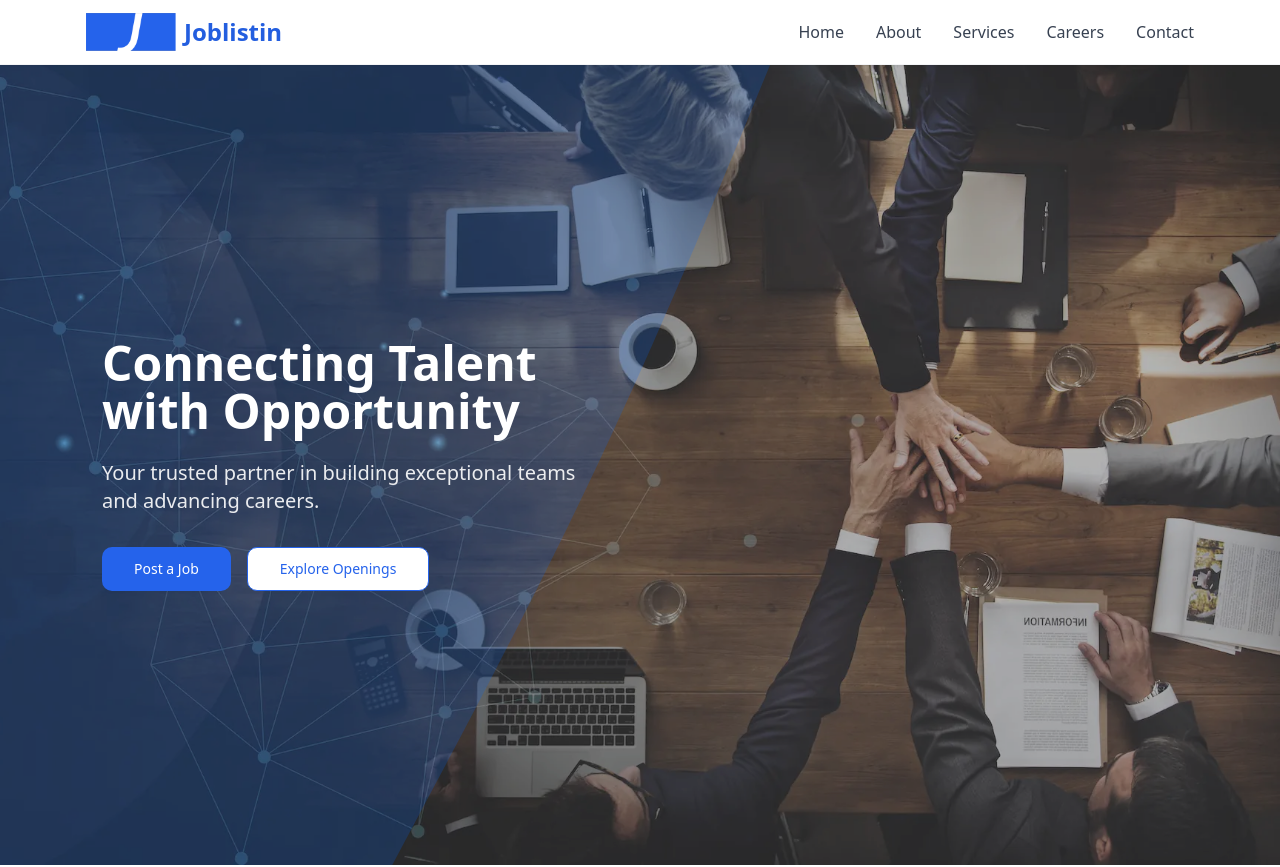
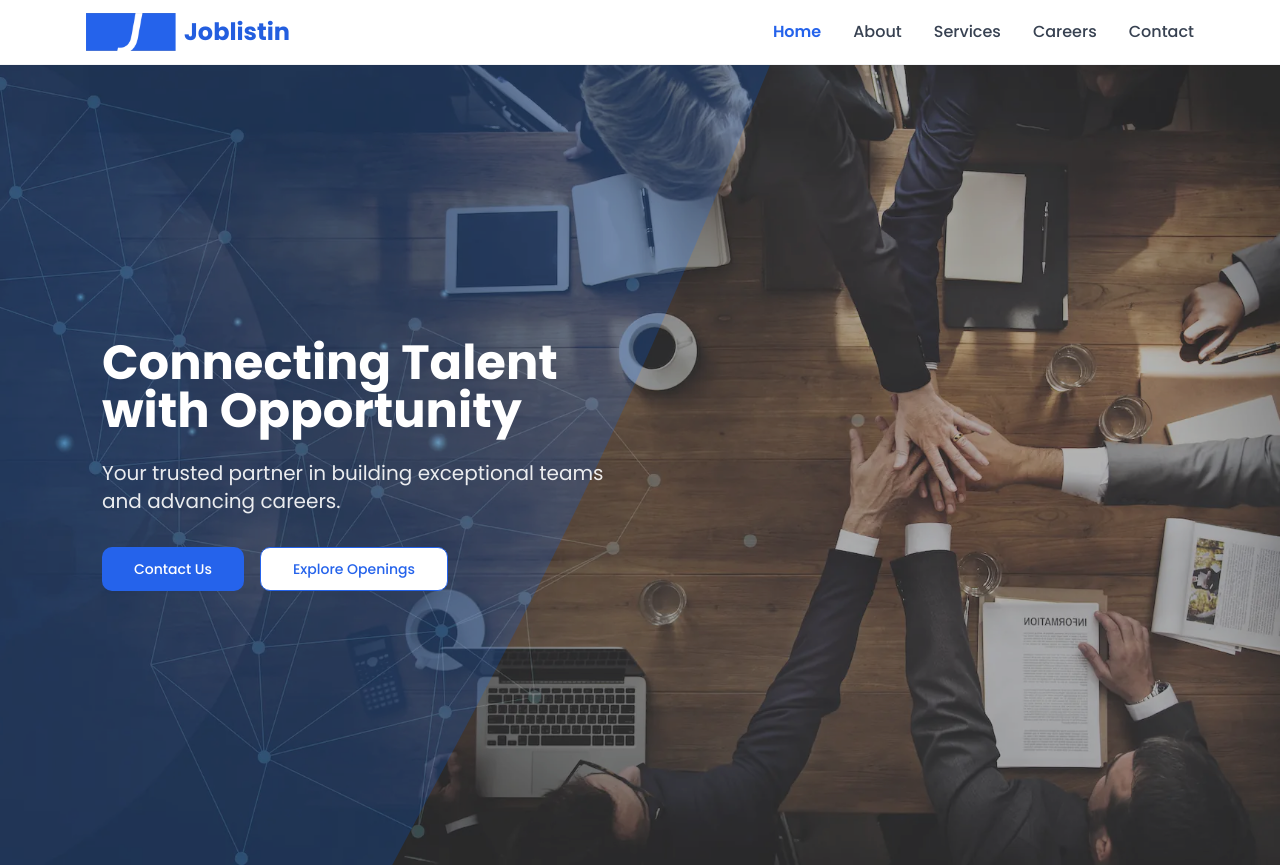
Before and after one commit to Pankaj143s/Joblistin, a Next.js app: page / in a window 1280 px wide. Shown: the top 867 px of the page. Built offline with nearby package versions, Linux system fonts and the light colour scheme.

Commit message:
Updated font and header

```diff
--- a/app/contact/page.tsx
+++ b/app/contact/page.tsx
@@ -152,11 +152,11 @@ export default function ContactPage() {
       </section>
 
       {/* Contact Form and Info */}
-      <section className="py-16 lg:py-24">
+      <section className="py-16 lg:py-24 " id="contact-form">
         <div className="container mx-auto px-4">
           <div className="grid lg:grid-cols-2 gap-12">
             {/* ------ Contact Form ------ */}
-            <div>
+            <div >
               <Card className="border-0 shadow-lg rounded-xl">
                 <CardHeader className="pb-6">
                   <CardTitle className="text-2xl text-gray-900">
@@ -172,7 +172,7 @@ export default function ContactPage() {
                       ✅ Thank you! Your message has been sent.
                     </p>
                   ) : (
-                    <form className="space-y-6" onSubmit={handleSubmit}>
+                    <form  className="space-y-6" onSubmit={handleSubmit}>
                       <div className="grid md:grid-cols-2 gap-4">
                         <div>
                           <Label htmlFor="firstName">First Name</Label>
--- a/app/layout.tsx
+++ b/app/layout.tsx
@@ -23,7 +23,7 @@ export default function RootLayout({
   return (
     /* 4️⃣  Apply the Poppins class from next/font/google */
     <html lang="en" className={poppins.variable}>
-      <body className="font-sans">{children}</body>
+      <body >{children}</body>
     </html>
   )
 }
--- a/app/page.tsx
+++ b/app/page.tsx
@@ -66,7 +66,8 @@ export default function HomePage() {
     {
       icon: Users,
       title: "Client-Centric",
-      description: "Tailored solutions crafted to each client’s specific goals.",
+      description:
+        "Tailored solutions crafted to each client’s specific goals.",
     },
   ];
 
@@ -138,13 +139,17 @@ export default function HomePage() {
               careers.
             </p>
             <div className="flex flex-col sm:flex-row gap-4">
-              <Button
-                size="lg"
-                className="soft-hover  bg-blue-600 text-white hover:bg-blue-700 px-8 py-3"
-              >
-                Post a Job
-              </Button>
-              <Link href="/careers">
+              <Link href="/contact#contact-form">
+                {" "}
+                <Button
+                  size="lg"
+                  className="soft-hover bg-blue-600 text-white hover:bg-blue-700 px-8 py-3 "
+                >
+                  Contact Us
+                </Button>
+              </Link>
+
+              <Link href="/careers" >
                 <Button
                   size="lg"
                   variant="outline"
@@ -175,6 +180,7 @@ export default function HomePage() {
               <Card
                 key={s.title}
                 className="soft-hover text-center border-0 shadow-md rounded-xl"
+
               >
                 <CardHeader className="pb-4">
                   <div className="w-16 h-16 bg-blue-100 rounded-full flex items-center justify-center mx-auto mb-4">
@@ -236,11 +242,17 @@ export default function HomePage() {
           </div>
           <div className="grid md:grid-cols-3 gap-8">
             {testimonials.map((t) => (
-              <Card key={t.name} className="soft-hover border-0 shadow-lg rounded-xl">
+              <Card
+                key={t.name}
+                className="soft-hover border-0 shadow-lg rounded-xl"
+              >
                 <CardContent className="p-8">
                   <div className="flex mb-4">
                     {Array.from({ length: t.rating }).map((_, i) => (
-                      <Star key={i} className="w-5 h-5 text-yellow-400 fill-current" />
+                      <Star
+                        key={i}
+                        className="w-5 h-5 text-yellow-400 fill-current"
+                      />
                     ))}
                   </div>
                   <p className="text-gray-600 mb-6 italic">“{t.content}”</p>
@@ -285,7 +297,10 @@ export default function HomePage() {
                 </div>
               </div>
               <Link href="/contact">
-                <Button size="lg" className="soft-hover bg-blue-600 hover:bg-blue-700 px-8 py-3">
+                <Button
+                  size="lg"
+                  className="soft-hover bg-blue-600 hover:bg-blue-700 px-8 py-3"
+                >
                   Contact Us Today
                 </Button>
               </Link>
--- a/components/header.tsx
+++ b/components/header.tsx
@@ -4,9 +4,11 @@ import { useState } from "react"
 import { Menu, X } from "lucide-react"
 import Image from "next/image"
 import Link from "next/link"
+import { usePathname } from 'next/navigation'
 
 export default function Header() {
   const [isMenuOpen, setIsMenuOpen] = useState(false)
+  const pathname = usePathname()
 
   const navigation = [
     { name: "Home", href: "/" },
@@ -34,15 +36,23 @@ export default function Header() {
 
           {/* Desktop Navigation */}
           <nav className="hidden md:flex items-center gap-8">
-            {navigation.map((item) => (
+            {navigation.map((item) => {
+              const isActive = pathname === item.href
+              return (
                 <Link
                   key={item.name}
                   href={item.href}
-                className="text-gray-700 hover:text-blue-600 font-medium transition-colors"
+                  className={
+                    `font-medium transition-colors hover:text-blue-600 ` +
+                    (isActive
+                      ? 'text-blue-600 font-semibold '    // active link color
+                      : 'text-gray-700')  // default link color
+                  }
                 >
                   {item.name}
                 </Link>
-            ))}
+              )
+            })}
           </nav>
 
           {/* Mobile Menu Button */}
@@ -59,16 +69,24 @@ export default function Header() {
         {isMenuOpen && (
           <div className="md:hidden py-4 border-t border-gray-100">
             <nav className="flex flex-col gap-4">
-              {navigation.map((item) => (
+              {navigation.map((item) => {
+                const isActive = pathname === item.href
+                return (
                   <Link
                     key={item.name}
                     href={item.href}
-                  className="text-gray-700 hover:text-blue-600 font-medium py-2"
+                    className={
+                      `font-medium py-2 transition-colors ` +
+                      (isActive
+                        ? 'text-blue-600 font-semibold'    // active link color
+                        : 'text-gray-700 hover:text-blue-600')
+                    }
                     onClick={() => setIsMenuOpen(false)}
                   >
                     {item.name}
                   </Link>
-              ))}
+                )
+              })}
             </nav>
           </div>
         )}
--- a/styles/globals.css
+++ b/styles/globals.css
@@ -2,13 +2,14 @@
 @tailwind components;
 @tailwind utilities;
 
-body {
-  font-family: Arial, Helvetica, sans-serif;
-}
+
 
 @layer utilities {
   .text-balance {
     text-wrap: balance;
+  }
+  .soft-hover {
+    @apply transition-transform duration-200 hover:scale-105;
   }
 }
 
@@ -99,3 +100,6 @@ body {
     scroll-behavior: smooth;
   }
 }
+body {
+  font-family: var(--font-sans), sans-serif !important;
+}
--- a/tailwind.config.ts
+++ b/tailwind.config.ts
@@ -28,6 +28,9 @@ const config: Config = {
 
     /* ───────────────────── Extensions ───────────────────── */
     extend: {
+      fontFamily: {
+        sans: ["var(--font-sans)", "sans-serif"],
+      },
       /* ―‖ CSS-Vars colors (unchanged) ―‖ */
       colors: {
         border:        "hsl(var(--border))",
```
Lines whose indentation alone changed are shown as unchanged.
